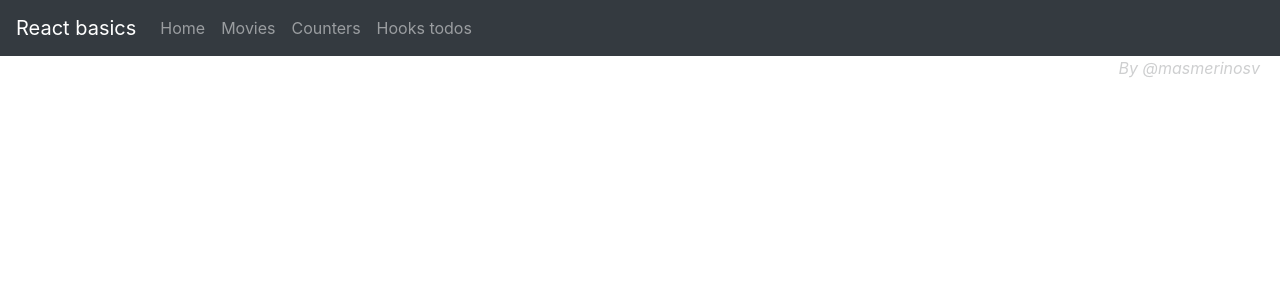
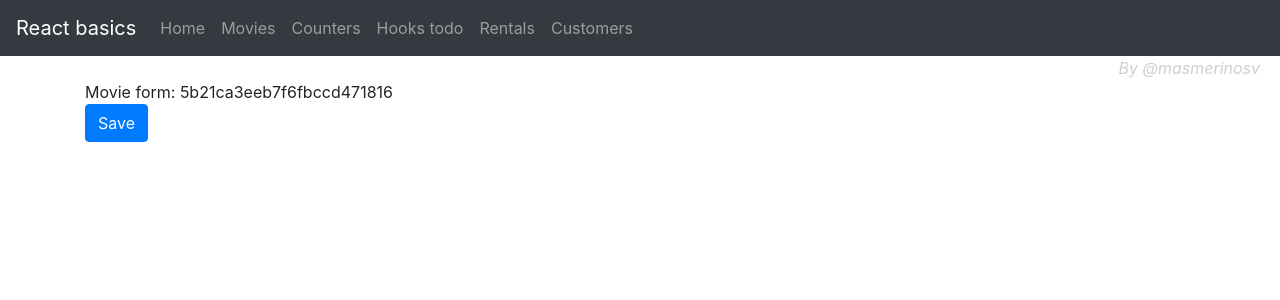
Before and after one commit to masmerino13/codewithmosh-reactjs-basics, a React app: page /movie/5b21ca3eeb7f6fbccd471816 in a window 1280 px wide. Shown: the top 300 px of the page. Built offline with nearby package versions, Linux system fonts and the light colour scheme.

Commit message:
React router

```diff
--- a/package.json
+++ b/package.json
@@ -43,6 +43,7 @@
     "postcss-loader": "3.0.0",
     "postcss-preset-env": "6.3.1",
     "postcss-safe-parser": "4.0.1",
+    "query-string": "^6.2.0",
     "react": "^16.8.0-alpha.1",
     "react-app-polyfill": "^0.2.0",
     "react-confirm-alert": "^2.0.7",
--- a/src/App.js
+++ b/src/App.js
@@ -1,10 +1,13 @@
 import React, { Component, Fragment } from 'react';
-import { BrowserRouter as Router, Route, Link } from "react-router-dom";
+import { Route, Link, Switch, Redirect } from "react-router-dom";
 import styled from 'styled-components';
 
 import Movies from './components/movies';
 import Counters from './components/counters';
 import Todos from './components/todos';
+import Rentals from './components/rentals';
+import Customers from './components/customers';
+import MovieDetail from './components/movies/movieDetail';
 
 const Copy = styled.div`
   text-align: right;
@@ -13,13 +16,48 @@ const Copy = styled.div`
   color: #cecfd0;
 `;
 
-const Home = () => {
-  return (
-    <div className="text-center">Code with Mosh course practice</div>
-  )
-}
+const NotFound = () => (<h1>404 - Close to be a nice not found page</h1>);
+
+const menuItems = [
+  {
+    path: '/',
+    label: 'Home'
+  },
+  {
+    path: '/movies',
+    label: 'Movies'
+  },
+  {
+    path: '/counters',
+    label: 'Counters'
+  },
+  {
+    path: '/todos',
+    label: 'Hooks todo'
+  },
+  {
+    path: '/rentals',
+    label: 'Rentals'
+  },
+  {
+    path: '/customers',
+    label: 'Customers'
+  }
+];
+
+const otherMenu = {
+  public: [
+    {
+      path: '/',
+      main: Movies
+    }
+  ]
+};
 
 const NavBar = () => {
+
+  console.log('menu', otherMenu);
+
   return (
     <>
       <nav className="navbar navbar-expand-md navbar-dark bg-dark">
@@ -29,10 +67,9 @@ const NavBar = () => {
         </button>
         <div className="collapse navbar-collapse" id="navbarNavAltMarkup">
           <ul className="navbar-nav">
-            <li className="nav-item"><Link className="nav-link" to="/">Home</Link></li>
-            <li className="nav-item"><Link className="nav-link" to="/movies">Movies</Link></li>
-            <li className="nav-item"><Link className="nav-link" to="/counters">Counters</Link></li>
-            <li className="nav-item"><Link className="nav-link" to="/todos">Hooks todos</Link></li>
+          {
+            menuItems.map((item, key) => <li key={key} className="nav-item"><Link className="nav-link" to={item.path}>{item.label}</Link></li>)
+          }
           </ul>
         </div>
       </nav>
@@ -44,17 +81,22 @@ const NavBar = () => {
 class App extends Component {
   render() {
     return (
-      <Router>
-        <Fragment>
+      <Fragment>
           <NavBar />
           <main className="container">
-              <Route exact path="/" component={Home} />
-              <Route path="/movies" component={Movies} />
-              <Route path="/counters" component={Counters} />
-              <Route path="/todos" component={Todos} />
+              <Switch>
+                <Route path="/movies" component={Movies} />
+                <Route path="/movie/:id" component={MovieDetail} />
+                <Route path="/counters" component={Counters} />
+                <Route path="/todos" render={(props) => <Todos {...props} something="algo" />} />
+                <Route path="/rentals" component={Rentals} />
+                <Route path="/customers" component={Customers} />
+                <Route path="/not-found" component={NotFound} />
+                <Redirect from="/" to="/movies" />
+                <Redirect to="/not-found" />
+              </Switch>
           </main>
         </Fragment>
-      </Router>
     );
   }
 }
--- a/src/common/TableBody.jsx
+++ b/src/common/TableBody.jsx
@@ -9,7 +9,7 @@ export class TableBody extends Component {
     }
 
   render() {
-      const { columns, data, onRemove, onLike } = this.props;
+      const { columns, data } = this.props;
     return (
         <tbody>
             {
--- /dev/null
+++ b/src/components/customers/index.jsx
@@ -0,0 +1,11 @@
+import React, { Component } from 'react';
+
+export class Customers extends Component {
+  render() {
+    return (
+      <h1>Customers</h1>
+    )
+  }
+}
+
+export default Customers;
--- /dev/null
+++ b/src/components/movies/movieDetail.jsx
@@ -0,0 +1,17 @@
+import React from 'react';
+
+const handleClick = ({replace}) => {
+    replace('/movies');
+}
+
+const MovieDetail = ({ match, history }) => {
+  return (
+    <div>
+      Movie form: { match.params.id }
+      <br />
+      <button className="btn btn-primary" onClick={() => handleClick(history)}>Save</button>
+    </div>
+  )
+}
+
+export default MovieDetail;
--- a/src/components/moviesTable.jsx
+++ b/src/components/movies/moviesTable.jsx
@@ -1,10 +1,11 @@
 import React from 'react';
+import Rating from 'react-rating';
+import { Link } from 'react-router-dom';
 
-import Rating from 'react-rating';
-import Badge from '../utils/setBadge';
-import Actions from '../utils/dropdownActions';
-import Like from '../utils/like';
-import Table from '../common/table';
+import Badge from '../../utils/setBadge';
+import Actions from '../../utils/dropdownActions';
+import Like from '../../utils/like';
+import Table from '../../common/table';
 
 const moviesTable = ({ movies, onLike, onRemove, sortColumn, onSort }) => {
 
@@ -12,7 +13,7 @@ const moviesTable = ({ movies, onLike, onRemove, sortColumn, onSort }) => {
         {
             path: 'title', label: 'Title', content: movie =>
             <>
-                {movie.title}
+                <Link to={`/movie/${movie._id}`}>{movie.title}</Link>
                 <br />
                 <Rating
                     initialRating={movie.dailyRentalRate}
--- /dev/null
+++ b/src/components/rentals/index.jsx
@@ -0,0 +1,11 @@
+import React, { Component } from 'react';
+
+export class Rentals extends Component {
+  render() {
+    return (
+      <h1>Rentals</h1>
+    )
+  }
+}
+
+export default Rentals;
--- a/src/index.js
+++ b/src/index.js
@@ -3,6 +3,7 @@ import ReactDOM from 'react-dom';
 import 'jquery';
 import 'bootstrap/dist/css/bootstrap.css';
 import 'bootstrap/dist/js/bootstrap';
+import { BrowserRouter} from 'react-router-dom';
 
 import 'font-awesome/css/font-awesome.css';
 
@@ -11,7 +12,12 @@ import * as serviceWorker from './serviceWorker';
 import App from './App';
 import './index.css';
 
-ReactDOM.render(<App />, document.getElementById('root'));
+ReactDOM.render(
+    <BrowserRouter>
+        <App />
+    </BrowserRouter>,
+    document.getElementById('root')
+);
 
 // If you want your app to work offline and load faster, you can change
 // unregister() to register() below. Note this comes with some pitfalls.
```
Also changed, not shown: src/components/movies/index.jsx (renamed from src/components/movies.jsx, +6 -6 lines), src/components/posts/index.jsx (added, +17 -0 lines), 1 other file (tests, documents, lock files or other folders).
